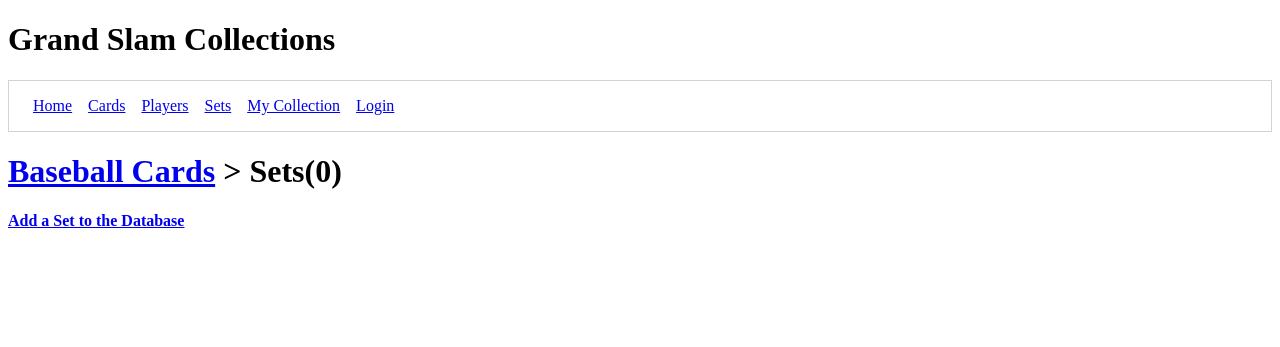
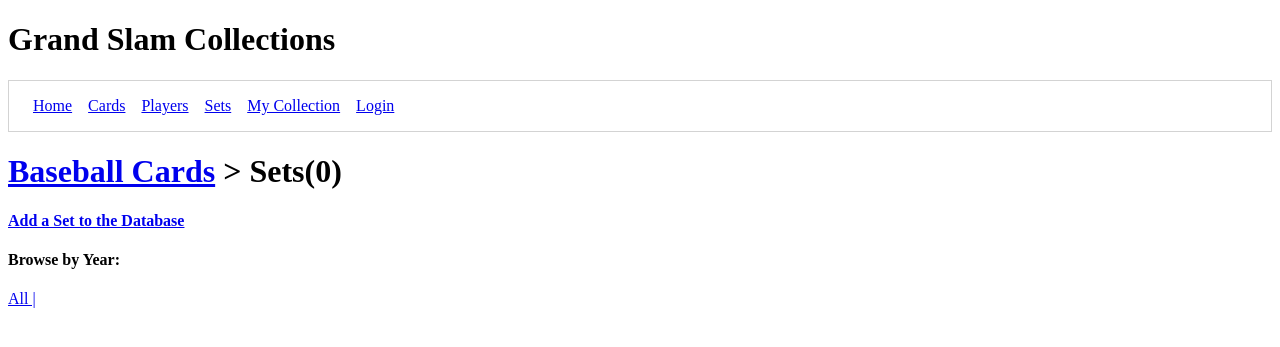
Before and after one commit to ChaseSully222/Backend-Capstone, a Django app: page /sets/ in a window 1280 px wide. Shown: the top 347 px of the page. Run offline with Django 3.2, Linux system fonts and the light colour scheme; data that the repository does not hold is empty.

Commit message:
in the sets view, users can filter the list of sets by year, correct data is displaying in the my collection view

```diff
--- a/baseballcardproject/baseballcardapp/templates/collection/list.html
+++ b/baseballcardproject/baseballcardapp/templates/collection/list.html
@@ -13,10 +13,10 @@
     <h2 style="text-align:left;float:left;">Cards</h2>
       <hr style="clear:both;"/>
 <ul style="list-style-type:none;">
-  {% for collection in all_collections %}
+  {% for collection in all_collections|dictsort:"year" %}
       {% if request.user.id == collection.userId_id %}
         <li>
-          <a href="{% url 'baseballcardapp:card' collection.cardId_id %}">{{collection.cardId_id}} Notes:({{collection.notes}})</a>
+          <a href="{% url 'baseballcardapp:card' collection.cardId_id %}">{{collection.year}} {{collection.name}} #{{collection.cardNumber}} {{collection.firstName}}  {{collection.lastName}} ({{collection.notes}})</a>
   <form action="{% url 'baseballcardapp:collection_details' collection.id %}" method="POST">
         {% csrf_token %}
         <input type="hidden" name="actual_method" value="DELETE">
@@ -24,7 +24,6 @@
   </form>
   <form action="{% url 'baseballcardapp:collection_edit_form' collection.id %}" method="GET">
           {% csrf_token %}
-          {% comment %} <input type="hidden" name="actual_method" value="EDIT"> {% endcomment %}
           <button>Edit</button>
   </form>
         </li>
--- a/baseballcardproject/baseballcardapp/templates/main.html
+++ b/baseballcardproject/baseballcardapp/templates/main.html
@@ -8,7 +8,7 @@
 
 <div>
     <table style="border:1px solid black">
-            <th colspan="2">Baseball Cards Stats</th>
+            <th colspan="2">Baseball Card Stats</th>
         <tr style="border: 1px solid black">
             <td>Players:</td><td>{{ playerCount }}</td>
         </tr>
@@ -24,7 +24,7 @@
 </div>
     <br>
 <div>
-    <label for="cars">Browse by Players:</label>
+    {% comment %} <label for="cars">Browse by Players:</label>
 
         <select name="Select Last Name Initial" id="lastNameInitialFiler">
                 <option value="Select First Letter of Last Name">Select First Letter of Last Name</option>
@@ -43,7 +43,7 @@
             <option value="1991">1991</option>
             <option value="1992">1992</option>
             <option value="1993">1993</option>
-        </select>
+        </select> {% endcomment %}
 
 </div>
 {% endblock %}
--- a/baseballcardproject/baseballcardapp/templates/sets/list.html
+++ b/baseballcardproject/baseballcardapp/templates/sets/list.html
@@ -12,13 +12,15 @@
   <body>
     <h1><a href="{% url 'baseballcardapp:main' %}">Baseball Cards</a> > Sets({{all_sets|length}})</h1>
     <a href="{% url 'baseballcardapp:set_form' %}"><b>Add a Set to the Database</b></a>
-    {% comment %} <h4>Select a Set:</h4> {% endcomment %}
+    <h4>Browse by Year:</h4>
+    <a href="{% url 'baseballcardapp:sets'  %}">All |</a>
+    {% for year in all_years|dictsort:"year" %}
+     <a href="{% url 'baseballcardapp:sets'  %}?year={{ year.year }}">{{ year.year }} |</a>
+    {% endfor %}
         <ul>
     {% for set in all_sets|dictsort:"year" %}
         <li>
-           {% comment %} {% ifchanged set.year %}  {% endcomment %}
            <a href="{% url 'baseballcardapp:set' set.id %}">{{ set.year }} {{ set.name }}</a>
-           {% comment %} {% endifchanged %} {% endcomment %}
         </li>
     {% endfor %}
     </ul>
--- a/baseballcardproject/baseballcardapp/views/__init__.py
+++ b/baseballcardproject/baseballcardapp/views/__init__.py
@@ -6,7 +6,7 @@ from .auth.register import register_form
 from .players.list import *
 from .players.form import player_form
 from .players.details import player_details
-from .sets.list import set_list
+from .sets.list import set_list, year_list
 from .sets.form import set_form
 from .sets.details import set_details
 from .collection.list import collection_list
--- a/baseballcardproject/baseballcardapp/views/collection/detail.py
+++ b/baseballcardproject/baseballcardapp/views/collection/detail.py
@@ -58,10 +58,6 @@ def collection_details(request, collection_id):
         return redirect(reverse('baseballcardapp:mycollection'))
 
 
-        # Check if this POST is for deleting a card in collection
-
-
-
 @login_required
 def collection_edit_form(request, collection_id):
 
--- a/baseballcardproject/baseballcardapp/views/sets/list.py
+++ b/baseballcardproject/baseballcardapp/views/sets/list.py
@@ -8,21 +8,36 @@ def set_list(request):
         with sqlite3.connect(Connection.db_path) as conn:
             conn.row_factory = model_factory(Set)
             db_cursor = conn.cursor()
+            year = '%'
+            if request.GET.get('year', None) is not None:
+                year = f'{request.GET.get("year", None)}%'
+            else:
+                year = '%'
 
             db_cursor.execute("""
-            select
+            SELECT
                 s.id,
                 s.name,
                 s.year,
                 s.setnotes
-            from baseballcardapp_set s
-            """)
+            FROM baseballcardapp_set s
+            WHERE year LIKE ?
+            """, (year,))
 
             all_sets = db_cursor.fetchall()
 
+            db_cursor.execute("""
+            SELECT DISTINCT
+                s.year
+            FROM baseballcardapp_set s
+            """)
+
+            all_years = db_cursor.fetchall()
+
         template = 'sets/list.html'
         context = {
-            'all_sets': all_sets
+            'all_sets': all_sets,
+            'all_years': all_years
         }
 
         return render(request, template, context)
@@ -44,3 +59,24 @@ def set_list(request):
                 form_data['setnotes']))
 
         return redirect(reverse('baseballcardapp:sets'))
+
+def year_list(request):
+    if request.method == 'GET':
+        with sqlite3.connect(Connection.db_path) as conn:
+            conn.row_factory = model_factory(Set)
+            db_cursor = conn.cursor()
+
+            db_cursor.execute("""
+            SELECT
+                s.year
+            FROM baseballcardapp_set s
+            """)
+
+            all_years = db_cursor.fetchall()
+
+        template = 'sets/list.html'
+        context = {
+            'all_years': all_years
+        }
+
+        return render(request, template, context)
```
Also changed, not shown: baseballcardproject/baseballcardapp/views/collection/list.py (+12 -1 lines), baseballcardproject/baseballcardapp/views/players/list.py (+0 -8 lines).
